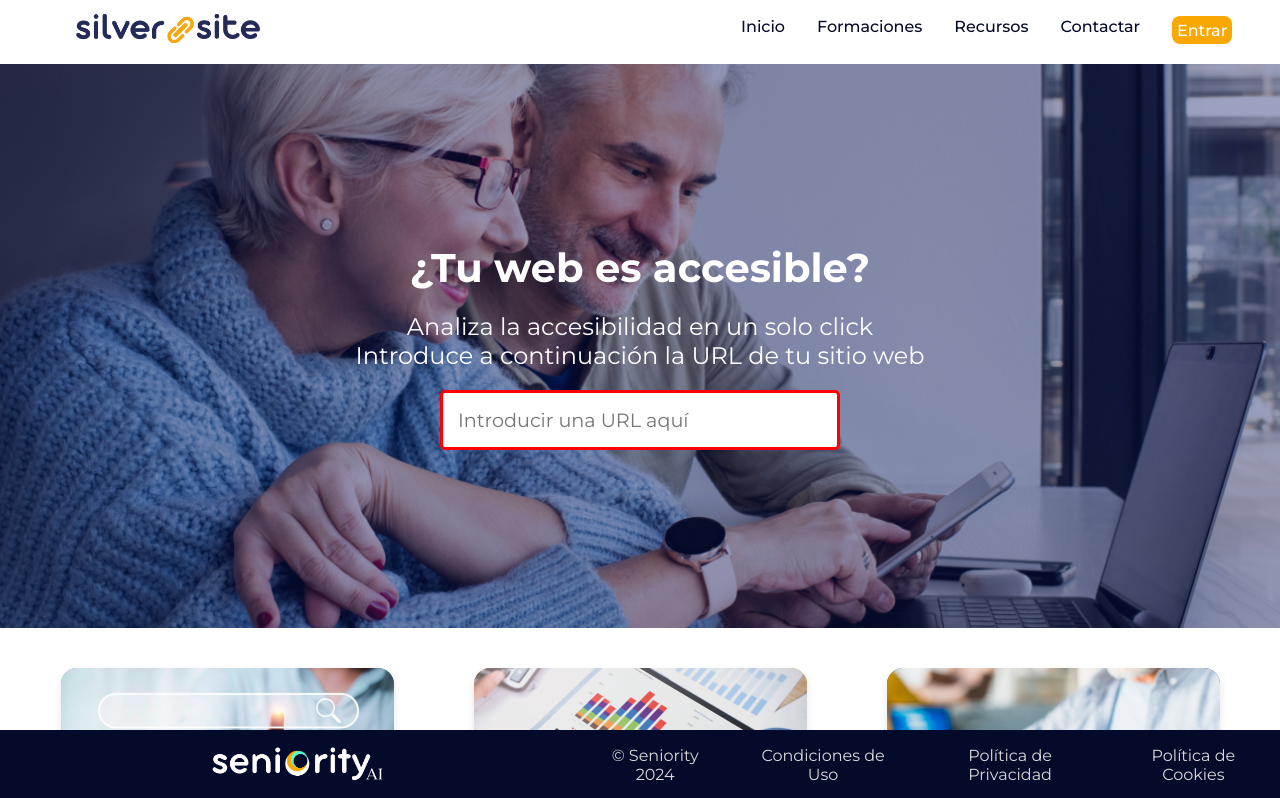
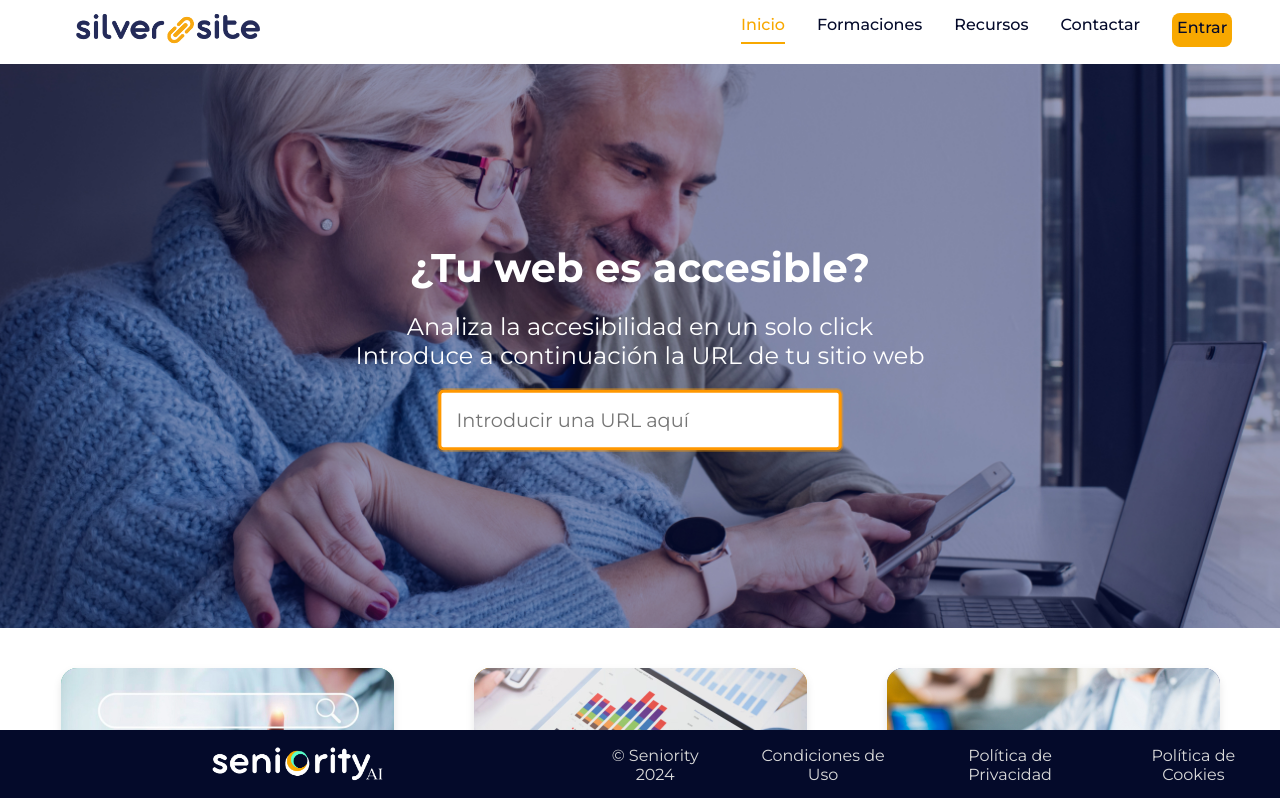
Before and after one commit to Mikelondrio/desafio-tripulaciones, a React (Vite) app in the folder front/: page /inicio in a window 1280 px wide. Shown: the top 798 px of the page. Built offline with nearby package versions, Linux system fonts and the light colour scheme.

Commit message:
css final

```diff
--- a/front/package.json
+++ b/front/package.json
@@ -13,6 +13,7 @@
     "chart.js": "^4.4.3",
     "chartjs-plugin-datalabels": "^2.2.0",
     "cors": "^2.8.5",
+    "ionicons": "^7.4.0",
     "joi": "^17.13.3",
     "md5": "^2.3.0",
     "mongodb": "^6.7.0",
@@ -20,6 +21,7 @@
     "react-dom": "^18.2.0",
     "react-icons": "^5.2.1",
     "react-router-dom": "^6.23.1",
+    "react-spring": "^9.7.3",
     "sass": "^1.77.4"
   },
   "devDependencies": {
--- a/front/src/componentes/Graphics/category/OperableGraphic.jsx
+++ b/front/src/componentes/Graphics/category/OperableGraphic.jsx
@@ -49,7 +49,6 @@ getLastResearch();
               backgroundColor: [
                 backgroundColor,
                 '#ffffff', // Blanco para el espacio restante
-
               ],
 
 
--- a/front/src/componentes/Header/Navbar.jsx
+++ b/front/src/componentes/Header/Navbar.jsx
@@ -1,54 +1,54 @@
 import { NavLink } from "react-router-dom";
 import styles from './Navbar.module.css';
-import { useState } from "react";
+import { useState, useEffect } from "react";
 
 export const Navbar = ({ className }) => {
-  const [token, setToken] = useState('')
-  const [buttonClass, setButtonClass] = useState('')
-  const [buttonName, setButtonName] = useState('')
+  const [token, setToken] = useState('');
+  const [buttonClass, setButtonClass] = useState('');
+  const [buttonName, setButtonName] = useState('');
 
-    setInterval(() => {
-      setToken(localStorage.getItem('token'))
-      buttonLog()
+  useEffect(() => {
+    const interval = setInterval(() => {
+      setToken(localStorage.getItem('token'));
+      buttonLog();
     }, 1000);
 
+    return () => clearInterval(interval);
+  }, []);
 
   async function logout() {
-      const localToken = localStorage.getItem('token')
-      const localUserID = localStorage.getItem('userId')
+    const localToken = localStorage.getItem('token');
+    const localUserID = localStorage.getItem('userId');
 
     if (localToken || localUserID) {
-        localStorage.removeItem('token')
-        localStorage.removeItem('userId')
+      localStorage.removeItem('token');
+      localStorage.removeItem('userId');
     }
   }
 
-
   async function buttonLog() {
-      const localToken = localStorage.getItem('token')
-      const localUserID = localStorage.getItem('userId')
+    const localToken = localStorage.getItem('token');
+    const localUserID = localStorage.getItem('userId');
 
     if (localToken || localUserID) {
-        setButtonClass(styles.salirBtn)
-        setButtonName('Salir')
+      setButtonClass(styles.salirBtn);
+      setButtonName('Salir');
     } else {
-        setButtonClass(styles.entrarBtn)
-        setButtonName('Entrar')
+      setButtonClass(styles.entrarBtn);
+      setButtonName('Entrar');
     }
   }
-
 
   return (
     <nav className={className}>
       <div className={styles.container}>
         <div className={styles.navbar}>
-          <NavLink to="/inicio" className={styles.link}>Inicio</NavLink>
-          {/* <NavLink to="/analisis" className={styles.link}>Analisis</NavLink> */}
-          <NavLink to="/formaciones" className={styles.link}>Formaciones</NavLink>
-          <NavLink to="/recursos" className={styles.link}>Recursos</NavLink>
-          <NavLink to="/contactar" className={styles.link}>Contactar</NavLink>
-          {token ? <NavLink to="/registro/gestionusuarios" className={styles.link}>Perfil</NavLink> : <></>}
-          <NavLink to="/registro" className={buttonClass} onClick={logout}>{buttonName}</NavLink>
+          <NavLink to="/inicio" className={({ isActive }) => `${styles.link} ${isActive ? styles.active : ''}`}>Inicio</NavLink>
+          <NavLink to="/formaciones" className={({ isActive }) => `${styles.link} ${isActive ? styles.active : ''}`}>Formaciones</NavLink>
+          <NavLink to="/recursos" className={({ isActive }) => `${styles.link} ${isActive ? styles.active : ''}`}>Recursos</NavLink>
+          <NavLink to="/contactar" className={({ isActive }) => `${styles.link} ${isActive ? styles.active : ''}`}>Contactar</NavLink>
+          {token && <NavLink to="/registro/gestionusuarios" className={({ isActive }) => `${styles.link} ${isActive ? styles.active : ''}`}>Perfil</NavLink>}
+          <NavLink to="/registro" className={`${buttonClass} ${styles.link}`} onClick={logout}>{buttonName}</NavLink>
         </div>
       </div>
     </nav>
--- a/front/src/componentes/Header/Navbar.module.css
+++ b/front/src/componentes/Header/Navbar.module.css
@@ -16,7 +16,6 @@
   justify-content: space-between;
   align-items: center;
   flex-direction: column;
-
 }
 
 .container {
@@ -63,16 +62,30 @@
   border-radius: 20px;
 }
 
+/* *****+ */
+
 .link {
+  user-select: none;
   color: var(--primary900);
   font-size: 1rem;
   font-weight: 500;
   padding-bottom: 0.5rem;
+  transition: color 0.3s, border-bottom 0.3s;
 }
 
 .link:hover {
-  color: #F8A800;
+  color: #F8A800; /* Dark blue color */
+  /* border-bottom: 2px solid #00008B;  */
+}
+
+.link.active {
+  color: #F8A800; /* Keep the active state orange */
   border-bottom: 2px solid #F8A800;
+}
+
+.link:not(.active) {
+  color: var(--primary900);
+  border-bottom: 2px solid transparent;
 }
 
 .show {
--- a/front/src/componentes/Inicio/HeaderSection/headerSection.jsx
+++ b/front/src/componentes/Inicio/HeaderSection/headerSection.jsx
@@ -1,44 +1,53 @@
 import React, { useState, useContext } from 'react';
+import { useSpring, animated } from 'react-spring';
 import styles from './headerSection.module.css';
-import { scanerCreate, scraperAPI } from '../../../api/scanerAPI.js'
-import { Navbar } from '../../../componentes/Header/Navbar.jsx'
-import { Navigate, useNavigate } from "react-router-dom";
-import GeneralContext from '../../../utils/GeneralContext.jsx';
-import { NavLink } from 'react-router-dom';
+import { scraperAPI } from '../../../api/scanerAPI.js';
+import { useNavigate } from "react-router-dom";
+import GeneralContext from "../../../utils/GeneralContext.jsx";
 
 function HeaderSection() {
-    const navigate = useNavigate()
+    const navigate = useNavigate();
     const [url, setUrl] = useState('');
-    const [isValid, setIsValid] = useState(false);
-
-    const { analysisIsDone, setAnalysisIsDone } = useContext(GeneralContext)
-    const [buttonSend, setButtonSend] = useState(false)
+    const [isValid, setIsValid] = useState(null);
+    const { setAnalysisIsDone } = useContext(GeneralContext);
+    const [buttonSend, setButtonSend] = useState(false);
+    const [animationComplete, setAnimationComplete] = useState(false);
 
     const urlRegex = new RegExp(/^(?:(ftp|http|https):\/\/)?(?:www\.)?[a-zA-Z0-9-]+(\.[a-zA-Z]{2,})+(?:\/[\w\-\._~:/?#[\]@!\$&'\(\)\*\+,;=.]*)?$/);
 
     const handleChange = (e) => {
         const value = e.target.value;
         setUrl(value);
+        if (value === '') {
+            setIsValid(null);
+        } else {
             setIsValid(urlRegex.test(value));
-        setButtonSend(true)
+        }
+        setButtonSend(value !== '');
+        setAnimationComplete(true);
     };
 
-
-
-
     async function buttonWebSend(e) {
-        setButtonSend(false)
-        const URL = e.target.parentElement.children[0].value
-        const webArraySend = { 'url': URL }
-        const sendURLScraper = await scraperAPI(webArraySend)
-        setAnalysisIsDone(true)
+        setButtonSend(false);
+        const webArraySend = { 'url': url };
+        await scraperAPI(webArraySend);
+        setAnalysisIsDone(true);
         setTimeout(() => {
-            navigate("/analisis")
+            navigate("/analisis");
         }, 2000);
     }
 
-
-
+    const inputAnimation = useSpring({
+        from: { transform: 'scale(1)', boxShadow: '0 0 0 0px rgba(255,152,0,0.4)' },
+        to: async (next) => {
+            if (!animationComplete) {
+                await next({ transform: 'scale(1.05)', boxShadow: '0 0 0 10px rgba(255,152,0,0)' });
+                await next({ transform: 'scale(1)', boxShadow: '0 0 0 0px rgba(255,152,0,0.4)' });
+            }
+        },
+        config: { duration: 1000 },
+        loop: !animationComplete,
+    });
 
     return (
         <div className={styles.headerSection}>
@@ -47,14 +56,27 @@ function HeaderSection() {
                 <p>Analiza la accesibilidad en un solo click</p>
                 <p>Introduce a continuación la URL de tu sitio web</p>
                 <div className={styles.urlInputWrapper}>
-                    <input
+                    <div className={styles.inputContainer}>
+                        <animated.input
+                            style={inputAnimation}
                             type="text"
-                        className={`${styles.urlInput} ${isValid ? styles.valid : styles.invalid}`}
+                            className={`${styles.urlInput} ${isValid === true ? styles.valid : isValid === false ? styles.invalid : ''}`}
                             value={url}
                             onChange={handleChange}
                             placeholder="Introducir una URL aquí"
                         />
-                    {buttonSend ? <button className={styles.analyzeButton} onClick={buttonWebSend}>Analizar</button> : <></>}
+                        {isValid === true && (
+                            <svg className={styles.icon} viewBox="0 0 24 24">
+                                <path fill="currentColor" d="M9 16.17L4.83 12l-1.42 1.41L9 19 21 7l-1.41-1.41z"/>
+                            </svg>
+                        )}
+                        {isValid === false && (
+                            <svg className={styles.icon} viewBox="0 0 24 24">
+                                <path fill="currentColor" d="M19 6.41L17.59 5 12 10.59 6.41 5 5 6.41 10.59 12 5 17.59 6.41 19 12 13.41 17.59 19 19 17.59 13.41 12z"/>
+                            </svg>
+                        )}
+                    </div>
+                    {buttonSend && <button className={styles.analyzeButton} onClick={buttonWebSend}>Analizar</button>}
                 </div>
             </div>
         </div>
--- a/front/src/componentes/Inicio/HeaderSection/headerSection.module.css
+++ b/front/src/componentes/Inicio/HeaderSection/headerSection.module.css
@@ -38,13 +38,52 @@
     font-size: 1rem;
 }
 
+.inputContainer {
+    position: relative;
+    width: 80%;
+    max-width: 25rem;
+}
+
 .urlInput {
     padding: 0.9375rem;
-    width: 80%;
-    max-width: 25rem;
-    border: 0.0625rem solid #ddd;
+    width: 100%;
+    border: 0.1875rem solid #ff9800;
     border-radius: 0.3125rem;
     font-size: 1.2rem;
+    transform-origin: center;
+    transition: border-color 0.3s ease;
+}
+
+.urlInput:focus {
+    outline: none;
+    border-color: #ff9800;
+}
+
+.urlInput.valid {
+    border-color: rgb(14, 190, 14);
+    padding-right: 2.5rem; /* Make space for the icon */
+}
+
+.urlInput.invalid {
+    border-color: #f44336;
+    padding-right: 2.5rem; /* Make space for the icon */
+}
+
+.icon {
+    position: absolute;
+    right: 0.625rem;
+    top: 50%;
+    transform: translateY(-50%);
+    width: 1.5rem;
+    height: 1.5rem;
+}
+
+.urlInput.valid + .icon {
+    color: rgb(14, 190, 14);
+}
+
+.urlInput.invalid + .icon {
+    color: #f44336;
 }
 
 .analyzeButton {
```
Also changed, not shown: 1 other file (tests, documents, lock files or other folders). Lines whose indentation alone changed are shown as unchanged.
